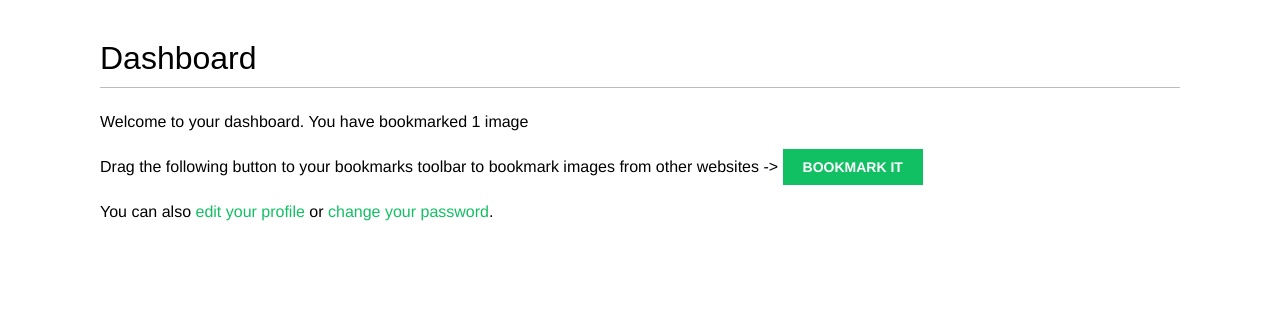
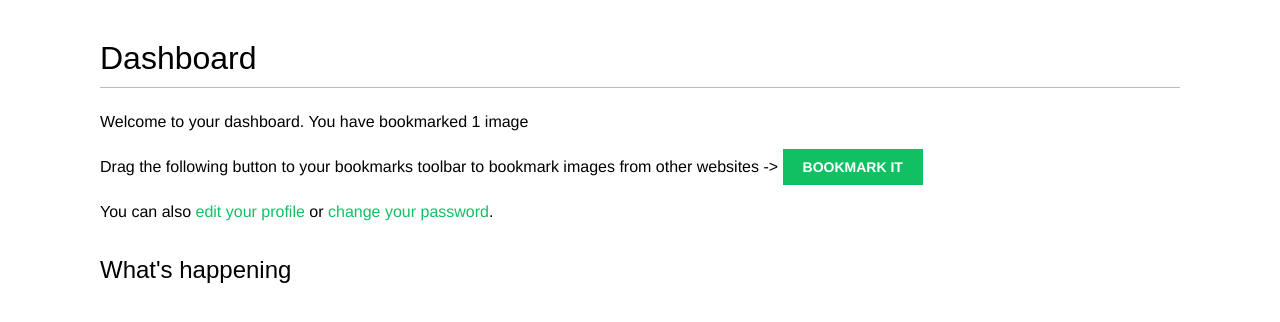
Before and after one commit to MoazSamy/Django-By-Example, a Django app: page /account/ in a window 1280 px wide. Shown: the part 48-370 px from the top of the page. Run offline with Django 4.2, Linux system fonts and the light colour scheme; a user stored in the database is signed in; tables that the repository leaves empty hold one stand-in row (values such as "Sample post"); some libraries are stand-ins or nearby versions; some web fonts are replaced.

Commit message:
Adding action list to the dashboard

```diff
--- a/Social site project/account/templates/account/dashboard.html
+++ b/Social site project/account/templates/account/dashboard.html
@@ -9,4 +9,10 @@
     {% endwith %}
     <p>Drag the following button to your bookmarks toolbar to bookmark images from other websites -> <a href="javascript:{% include 'bookmarklet_launcher.js' %}" class="button">Bookmark it</a></p>
     <p>You can also <a href="{% url 'edit' %}">edit your profile</a> or <a href="{% url 'password_change' %}">change your password</a>.</p>
+    <h2>What's happening</h2>
+    <div id="action-list">
+        {% for action in actions %}
+            {% include "actions/action/detail.html" %}
+        {% endfor %}
+    </div>
 {% endblock %}
```
